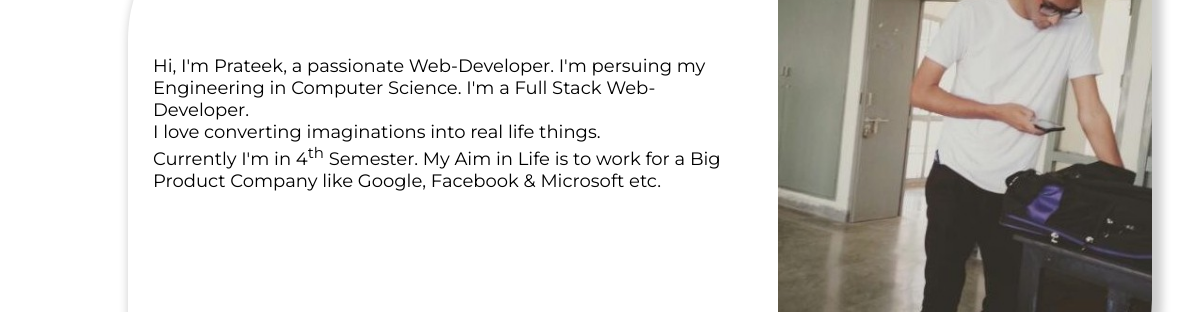
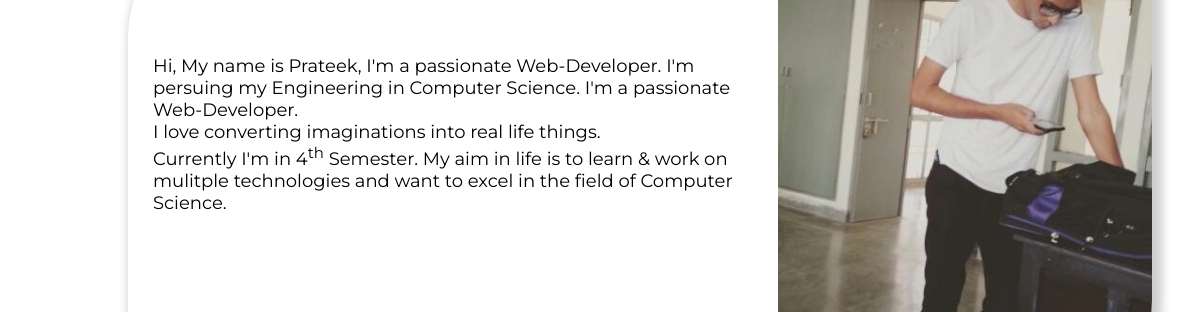
Before and after one commit to prateeknv99/prateeknv99.github.io, a plain HTML site: page index.html in a window 1280 px wide. Shown: the part 990-1302 px from the top of the page, 0-1204 px from the left. Drawn offline with Linux system fonts and the light colour scheme.

Commit message:
Update index.html

```diff
--- a/index.html
+++ b/index.html
@@ -81,10 +81,10 @@
                 </div>
                 <div class="About-content">
                     <p>
-                        Hi, I'm Prateek, a passionate Web-Developer. I'm persuing my Engineering in Computer Science. I'm a Full Stack Web-Developer.
+                        Hi, My name is Prateek, I'm a passionate Web-Developer. I'm persuing my Engineering in Computer Science. I'm a passionate Web-Developer.
                         <br> I love converting imaginations into real life things.
                         <br> Currently I'm in 4<sup>th</sup> Semester.
-                        My Aim in Life is to work for a Big Product Company like Google, Facebook <span> &amp; </span> Microsoft etc.
+                        My aim in life is to learn & work on mulitple technologies and want to excel in the field of Computer Science.
                     </p>
                 </div>
             </div>
```
